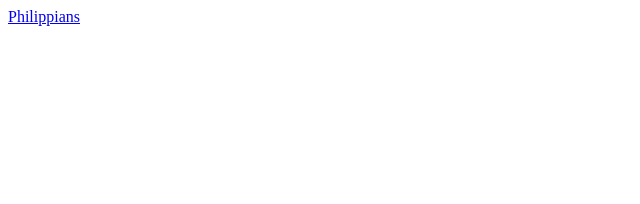
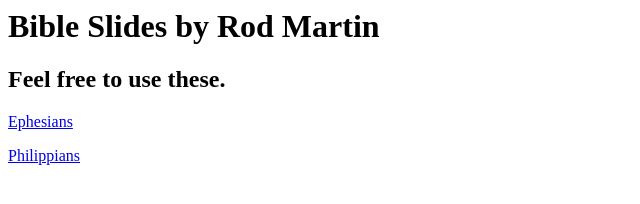
Before and after one commit to imrodmartin/bible-slides, a plain HTML site: page index.html in a window 1280 px wide. Shown: the whole page, without its empty margins (0-640 px from the left). Drawn offline with Linux system fonts and the light colour scheme.

Commit message:
Add headings and update link structure in index.html

```diff
--- a/index.html
+++ b/index.html
@@ -1,4 +1,8 @@
 <html><head><title>Bible Slides by Rod Martin</title></head>
 <body>
-  <a href="philippians.html">Philippians</a>
+  <h1>Bible Slides by Rod Martin</h1>
+  <h2>Feel free to use these.</h2>
+
+<p>  <a href="ephesians.html">Ephesians</a></p>
+  <p><a href="philippians.html">Philippians</a></p>
 </body></html>
```
